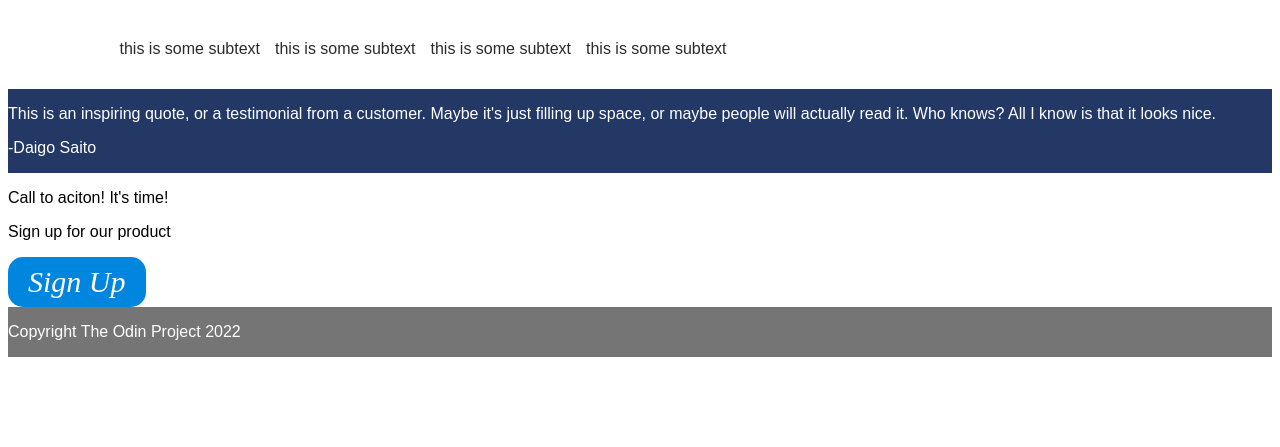
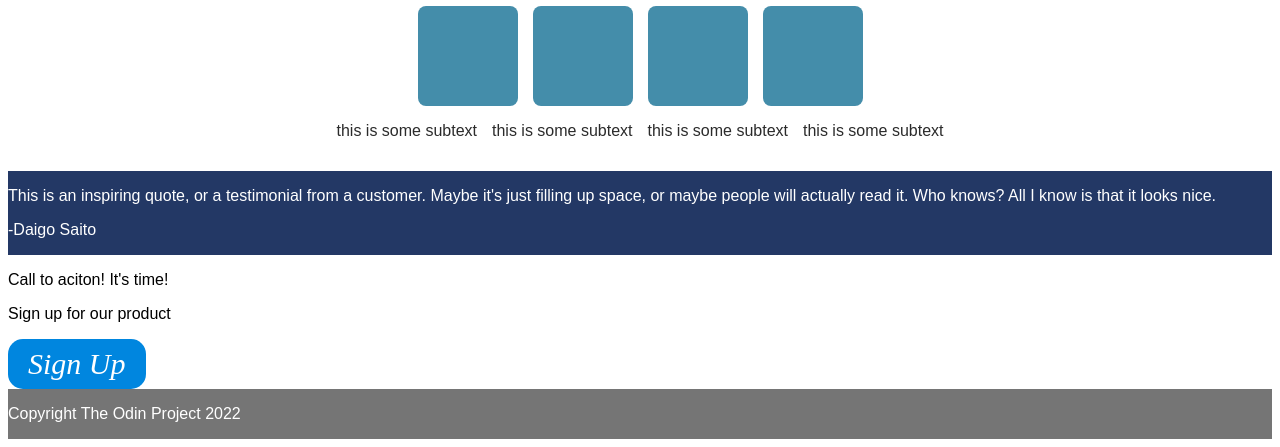
Before and after one commit to isidroestevez/website-1, a plain HTML site: page index.html in a window 1280 px wide. Shown: the part 593-1040 px from the top of the page. Before the commit the page ends 958 px from the top, so only its background shows below. Drawn offline with Linux system fonts and the light colour scheme.

Commit message:
Updated HTML for second section

```diff
--- a/index.html
+++ b/index.html
@@ -30,11 +30,17 @@
             <div class="second-items">
                 <h1>Some random information</h1>
                 <div class="second-squares">
-                    <div class="square"><img><p>this is some subtext</p></div>
-                    <div class="square"><img><p>this is some subtext</p></div>
-                    <div class="square"><img><p>this is some subtext</p></div>
-                    <div class="square"><img><p>this is some subtext</p></div>
+                    <div class="square"></div>
+                    <div class="square"></div>
+                    <div class="square"></div>
+                    <div class="square"></div>
                 </div>
+                    <div class="second-text">
+                        <p>this is some subtext</p>
+                        <p>this is some subtext</p>
+                        <p>this is some subtext</p>
+                        <p>this is some subtext</p>
+                    </div>
             </div>
         </div>
         <div class="third">
--- a/styles.css
+++ b/styles.css
@@ -76,6 +76,7 @@ a:active {
     width: 800px;
     padding: 15px;
     gap: 15px;
+    margin: auto;
     background-color: white;
 }
 
@@ -84,11 +85,27 @@ a:active {
     flex: 1;
     flex-direction: column;
     align-items: center;
-
 }
 
 .second-squares {
     display: flex;
+    flex: 1;
+    flex-direction: row;
+    gap: 15px;
+}
+
+.square {
+    height: 100px;
+    width: 100px;
+    border: 10px;
+    border-color: blue;
+    background-color: rgb(68, 141, 170);
+    border-radius: 8px;
+}
+
+.second-text {
+    display: flex;
+    flex: 1;
     gap: 15px;
 }
 
```
